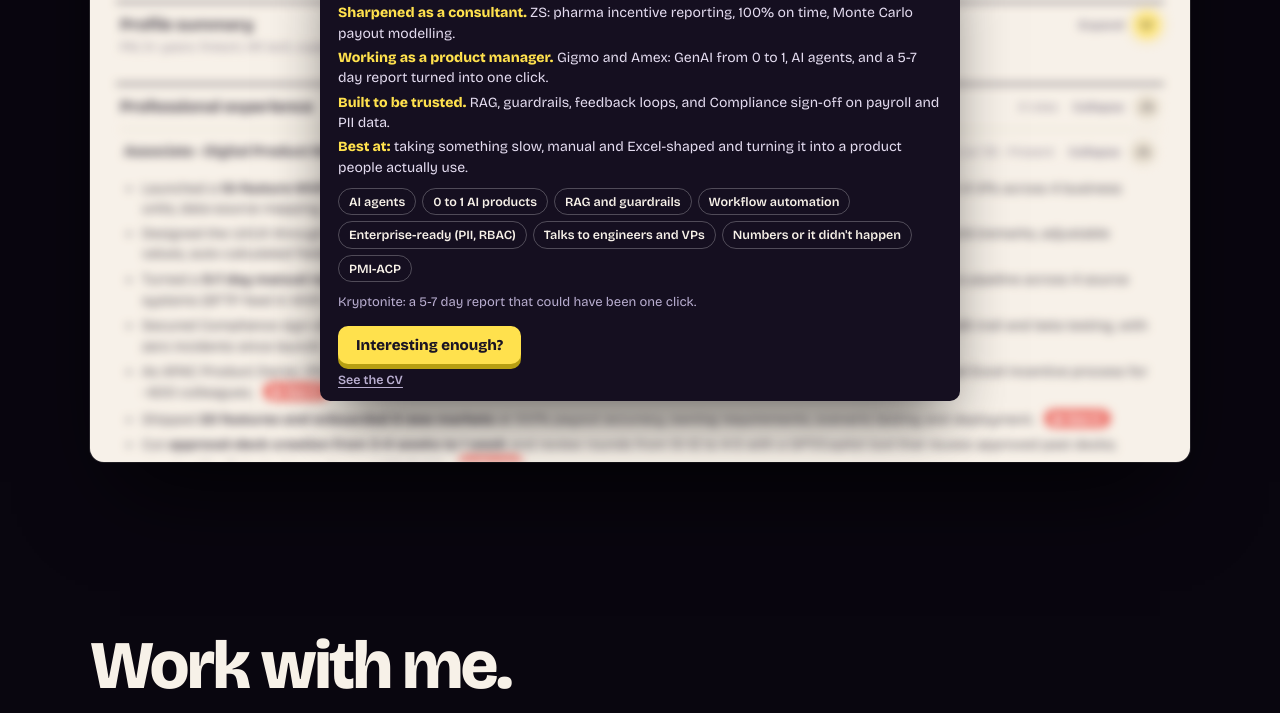
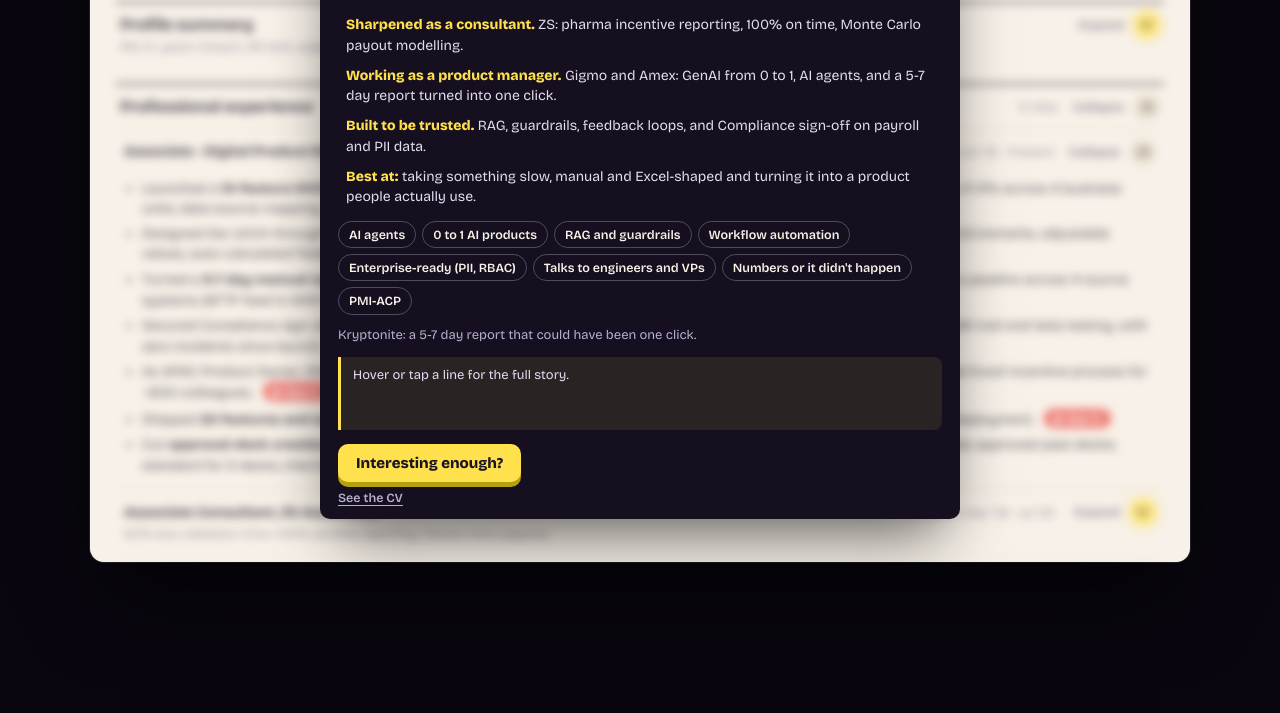
Before and after one commit to kunal4538/kunalaggarwal-site, a plain HTML site: page index.html in a window 1280 px wide. Shown: the part 1097-1810 px from the top of the page. Drawn offline with nearby package versions, Linux system fonts and the light colour scheme.

Commit message:
TL;DR hover info bar

```diff
--- a/index.html
+++ b/index.html
@@ -163,6 +163,11 @@ footer{position:relative;z-index:2;padding:30px 0 50px;color:var(--muted);font-s
 .tl .act{display:flex;flex-direction:column;align-items:flex-start;gap:8px;margin-top:14px}.tl .sm{background:none;border:0;padding:0;color:var(--muted);font:600 12.5px "Bricolage Grotesque",sans-serif;text-decoration:underline;text-underline-offset:3px;cursor:pointer}.tl .sm:hover{color:var(--paper)}
 .tl .act .btn{padding:10px 18px;font-size:15px;box-shadow:0 5px 0 #b79f12}.tl .act span{font-size:12.5px;color:var(--muted)}
 @media print{.ov{display:none!important}.doc{max-height:none!important;filter:none!important}}
+
+.tl ul.tll li{padding:3px 8px;border-radius:6px;cursor:help;transition:opacity .45s,transform .45s,background .2s}
+.tl ul.tll li.hv,.tl ul.tll li:focus-visible{background:rgba(255,255,255,.08)}
+.tl .ib{margin-top:12px;min-height:5.6em;padding:9px 12px;border-left:3px solid var(--y);border-radius:0 8px 8px 0;background:rgba(255,225,77,.09);font-size:13px;line-height:1.5;color:#e4dcf0}
+.ov{overflow:auto}.ov .tl{margin:auto}
 @media(prefers-reduced-motion:reduce){*,*::before,*::after{animation:none!important;transition:none!important}html{scroll-behavior:auto}.wall{overflow-x:auto}}
 @media print{body{background:#fff}#bg,.shade,.grain,.bar,.top,.hero,#work,#writing,#contact,footer,.wbar,.pl,.stage,.sub,#cv h2{display:none!important}.sec{padding:0}.win{box-shadow:none;border-radius:0}.doc{padding:0}}
 </style>
@@ -195,7 +200,7 @@ footer{position:relative;z-index:2;padding:30px 0 50px;color:var(--muted);font-s
 <li><b>Best at:</b> taking something slow, manual and Excel-shaped and turning it into a product people actually use.</li>
 </ul>
 <div class="chips"><span>AI agents</span><span>0 to 1 AI products</span><span>RAG and guardrails</span><span>Workflow automation</span><span>Enterprise-ready (PII, RBAC)</span><span>Talks to engineers and VPs</span><span>Numbers or it didn't happen</span><span>PMI-ACP</span></div>
-<div class="kr">Kryptonite: a 5-7 day report that could have been one click.</div><div class="act"><button type="button" class="btn" id="unb">Interesting enough?</button><button type="button" class="sm" id="unb2">See the CV</button></div></div>
+<div class="kr">Kryptonite: a 5-7 day report that could have been one click.</div><div class="ib" id="ib">Hover or tap a line for the full story.</div><div class="act"><button type="button" class="btn" id="unb">Interesting enough?</button><button type="button" class="sm" id="unb2">See the CV</button></div></div>
 <div class="kp"><div><b>5+ yrs</b><span>engineering, consulting, product</span></div><div><b>10 features</b><span>MVP shipped in 3 months</span></div><div><b>5-7 days to 1 click</b><span>reporting cycle, real time</span></div><div><b>Up to +50%</b><span>tickets resolved with GenAI</span></div></div>
 
 <section class="cs"><button class="ch" type="button" aria-expanded="false"><span class="tt">Profile summary</span><span class="dt"></span><span class="tx">Expand</span><i class="chev"></i><span class="pv">PM, 5+ years: fintech, HR tech, support SaaS. Engineering to consulting to product.</span></button><div class="cb"><div class="ci">
@@ -367,7 +372,7 @@ function tl(){var items=[].slice.call(d.querySelectorAll('#tl li,#tl .chips span
 
 var tio=new IntersectionObserver(function(es){if(es[0].isIntersecting){tl();tio.disconnect()}},{threshold:.6});tio.observe(d.getElementById('tl'));
 
-var win=d.querySelector('.win'),doc=win.querySelector('.doc'),card=d.getElementById('tl'),ov=d.createElement('div'),LK=600,hid;
+var win=d.querySelector('.win'),doc=win.querySelector('.doc'),card=d.getElementById('tl'),ov=d.createElement('div'),LK=700,hid;
 ov.className='ov';ov.id='ov';win.appendChild(ov);ov.appendChild(card);
 function lockCv(){clearTimeout(hid);ov.hidden=false;doc.style.maxHeight=doc.scrollHeight+'px';void doc.offsetHeight;win.classList.add('lock');doc.style.maxHeight=LK+'px';doc.setAttribute('inert','');void ov.offsetHeight;ov.classList.remove('gone');tl()}
 function unlockCv(){win.classList.remove('lock');doc.removeAttribute('inert');ov.classList.add('gone');doc.style.maxHeight=doc.scrollHeight+'px';hid=setTimeout(function(){doc.style.maxHeight='none';ov.hidden=true},reduce?50:1050)}
@@ -375,6 +380,13 @@ win.classList.add('lock');doc.style.maxHeight=LK+'px';doc.setAttribute('inert','
 d.getElementById('unb').onclick=unlockCv;d.getElementById('unb2').onclick=unlockCv;d.getElementById('tlb').onclick=lockCv;
 d.addEventListener('keydown',function(e){if(e.key==='Escape'&&win.classList.contains('lock'))unlockCv()});
 addEventListener('beforeprint',function(){win.classList.remove('lock');doc.removeAttribute('inert');doc.style.maxHeight='none'});
+
+var INFO=["Fidelity International, May '19 to Jul '21. Redesigned partner-facing APIs for two financial and asset-management REST services, cutting response time by about 5 seconds. Lifted environment stability from 20% to 90% and delivered $248K in cost savings.","ZS Associates, Mar '24 to Jul '25. Delivered 100% on-time incentive compensation reporting for a global pharma client across 4 business units and 1,000+ field reps, led a team of 4, built a validation tool that cut validation time 60%, and modelled payouts with Monte Carlo simulation across 10+ brands a quarter.","Gigmo: took a GenAI support product from 0 to 1, with up to 50% more tickets resolved across 100+ agents, plus a RAG chatbot. Amex: a 10-feature MVP in 3 months, a 5-7 day report turned into one click, and a GPT/Copilot tool that cut approval decks from 3-4 weeks to 1 week.","Gigmo: input and output relevance guardrails and a thumbs up/down loop that reweights results. Amex: Compliance sign-off for payroll and PII data, role-based access (view, edit, support), a full audit trail and beta testing, with zero incidents since launch.","The pattern in every role: a slow, manual process (Excel incentive plans, 5-7 day reports, hours of manual validation) turned into a product people adopt. Example: APAC adoption up 200% and plan queries down from 60-70 to single digits per market."];
+var ib=d.getElementById('ib'),DEF='Hover or tap a line for the full story.';
+[].forEach.call(d.querySelectorAll('#tl ul.tll li'),function(li,i){li.tabIndex=0;
+function on(){[].forEach.call(d.querySelectorAll('#tl li.hv'),function(x){x.classList.remove('hv')});li.classList.add('hv');ib.textContent=INFO[i]}
+function off(){li.classList.remove('hv');ib.textContent=DEF}
+li.addEventListener('mouseenter',on);li.addEventListener('focus',on);li.addEventListener('click',on);li.addEventListener('mouseleave',off);li.addEventListener('blur',off)});
 var first=d.querySelector('.pl'),io=new IntersectionObserver(function(es){if(es[0].isIntersecting){io.disconnect()}},{threshold:1});io.observe(first);
 var P=[['7376836235291643904','Present bias','Big Billion Days triggered déjà vu… and a DSLR I never needed.'],
 ['7383000330957021184','Ego bias','Being right doesn’t always mean you’ll win the argument.'],
```
